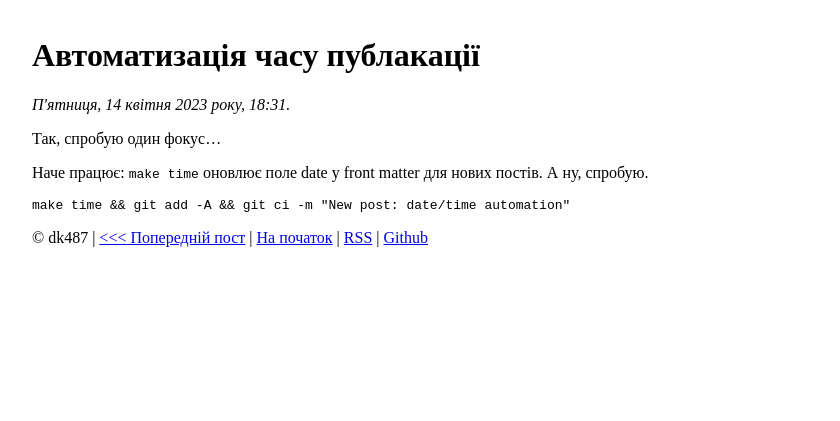
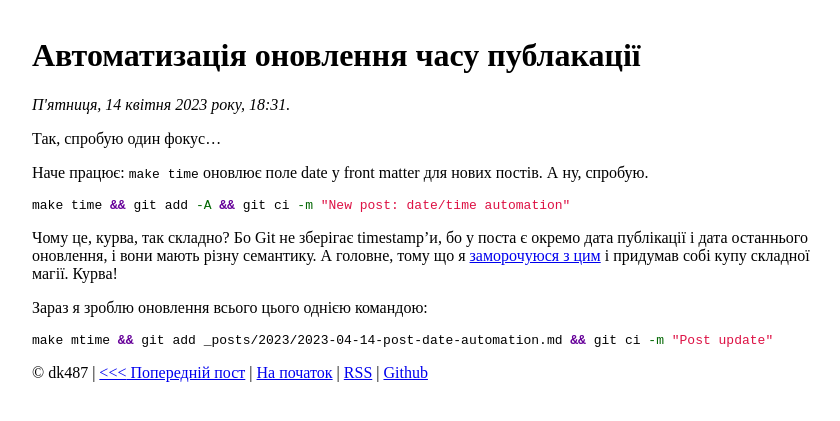
Before and after one commit to dk487/test.de.co.ua, a Jekyll site: the page built from _posts/2023/2023-04-14-post-date-automation.md, in a window 1280 px wide. Shown: the top 421 px of the page, without its empty margins (208-1048 px from the left). Built offline with Jekyll 4.4.1, drawn with Linux system fonts in a browser that asks for light colours.

Commit message:
Post update

````diff
--- a/_posts/2023/2023-04-14-post-date-automation.md
+++ b/_posts/2023/2023-04-14-post-date-automation.md
@@ -1,6 +1,7 @@
 ---
-title: Автоматизація часу публакації
+title: Автоматизація оновлення часу публакації
 date: 2023-04-14 21:31:10 +03:00
+mtime: 2023-04-14 21:41:09 +03:00
 ---
 
 Так, спробую один фокус…
@@ -8,6 +9,16 @@
 Наче працює: `make time` оновлює поле date у front matter для нових постів.
 А ну, спробую.
 
-```
+```sh
 make time && git add -A && git ci -m "New post: date/time automation"
 ```
+
+Чому це, курва, так складно? Бо Git не зберігає timestamp'и, бо у поста є окремо дата публікації і дата останнього оновлення, і вони мають різну семантику. А головне, тому що я [заморочуюся з цим][1] і придумав собі купу складної магії. Курва!
+
+Зараз я зроблю оновлення всього цього однією командою:
+
+```sh
+make mtime && git add _posts/2023/2023-04-14-post-date-automation.md && git ci -m "Post update"
+```
+
+[1]: /2023/01/14/make-mtime.html
````
